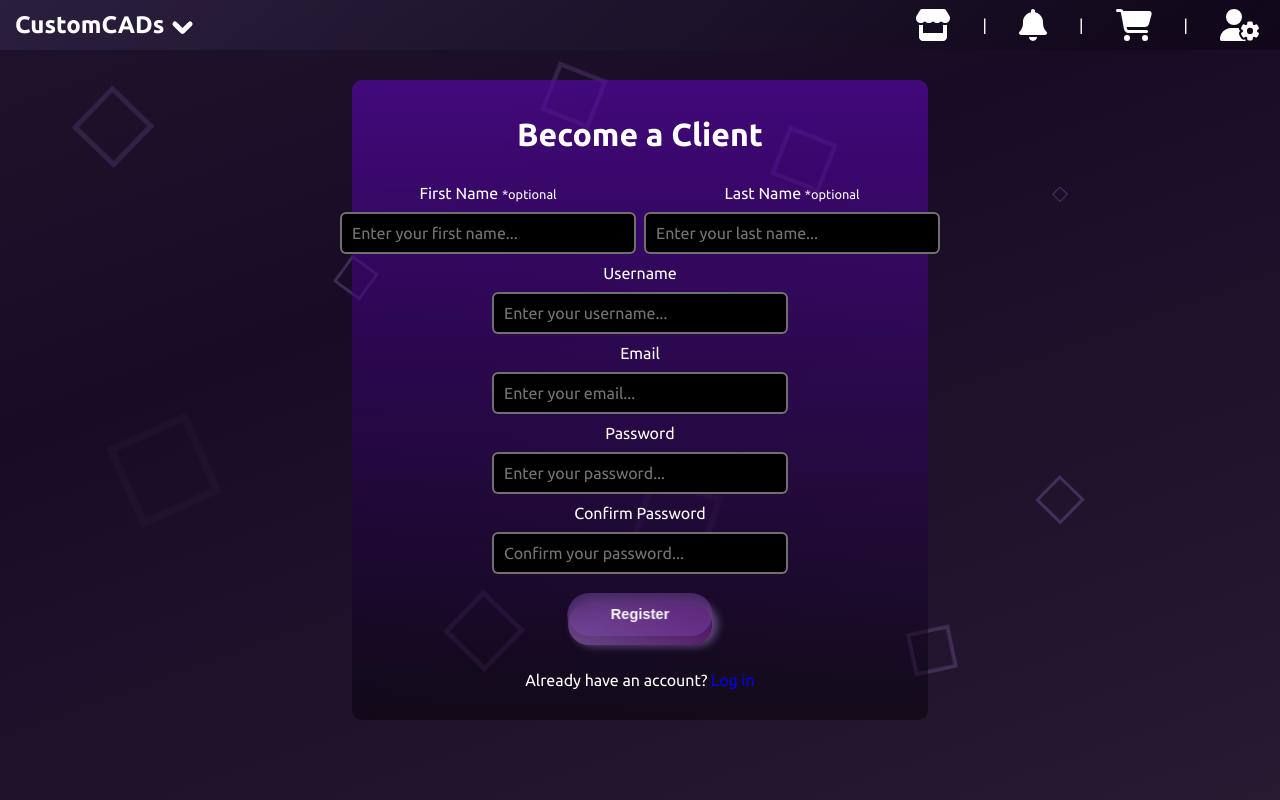
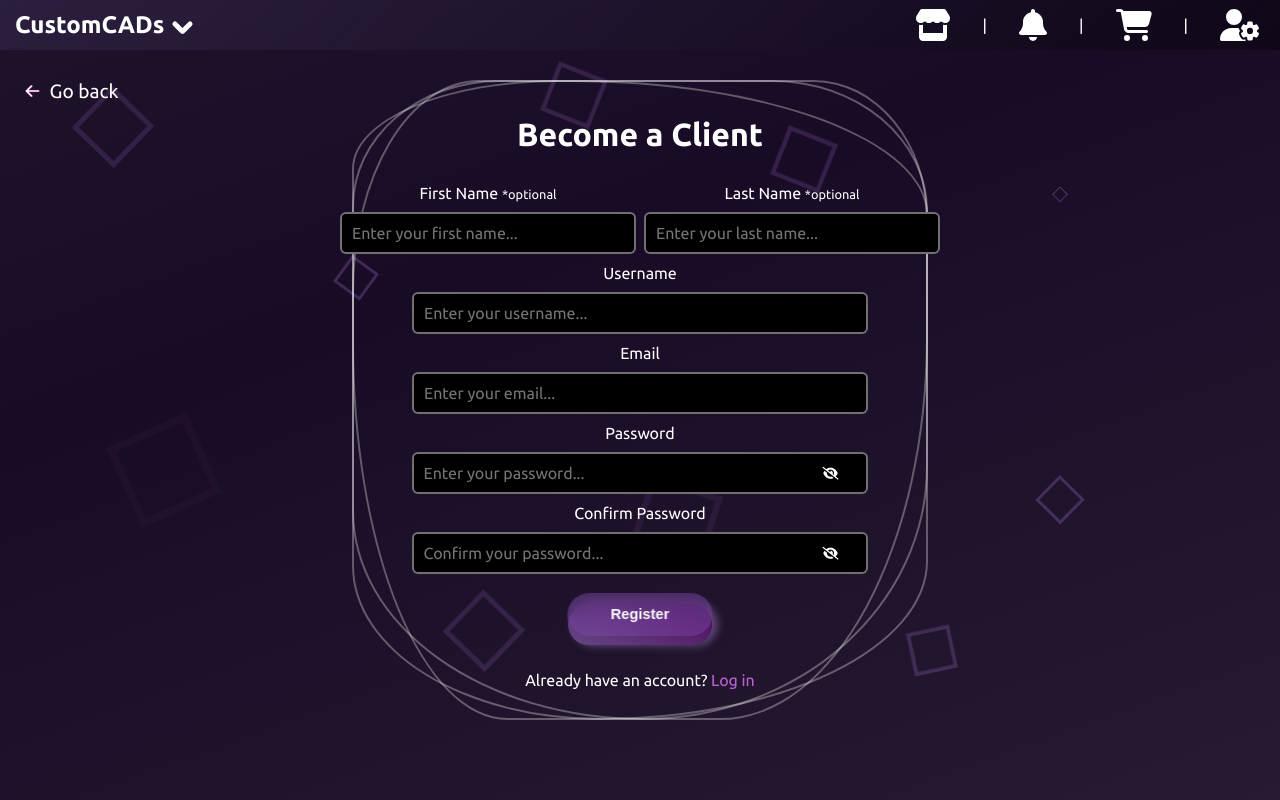
Before and after one commit to ivanzlatinov1/CustomCADsDemoDesign, a React (Vite) app in the folder data/: page /register/client in a window 1280 px wide. Shown: the top 800 px of the page. Built offline with nearby package versions, Linux system fonts and the light colour scheme; the HTML template or start-up script is replaced by a standard one.

Commit message:
finished register page

```diff
--- a/data/src/pages/Home/Home.tsx
+++ b/data/src/pages/Home/Home.tsx
@@ -8,7 +8,15 @@ import styles from './Home.module.css';
 
 const Home: React.FC = () => {
     const sectionsRef = useRef<(HTMLElement | null)[]>([]);
-    const boxRef = useRef<HTMLDivElement | null>(null); // <-- Specify ref type as HTMLDivElement
+    const boxRef = useRef<HTMLDivElement | null>(null);
+
+    if (history.scrollRestoration) {
+        history.scrollRestoration = 'manual';
+    } else {
+        window.onbeforeunload = function () {
+            window.scrollTo(0, 0);
+        }
+    }
 
     useEffect(() => {
         const sectionObserver = new IntersectionObserver(
--- a/data/src/pages/Register/Client/ClientRegister.tsx
+++ b/data/src/pages/Register/Client/ClientRegister.tsx
@@ -1,5 +1,5 @@
-import React, { useState } from "react";
-import { Link } from "react-router-dom";
+import React, { useState } from "react"
+import { Link } from 'react-router-dom'
 import Transition from "../../../components/Transition/Transition"
 import BtnLink from '../../../components/Button/Button'
 import styles from '../Register.module.css'
@@ -8,6 +8,8 @@ const ClientRegister: React.FC = () => {
     const [password, setPassword] = useState("");
     const [confirmPassword, setConfirmPassword] = useState("");
     const [errorMessage, setErrorMessage] = useState("");
+    const [isPasswordVisible, setIsPasswordVisible] = useState(false);
+    const [isConfirmPasswordVisible, setIsConfirmPasswordVisible] = useState(false);
 
     const validatePasswords = (event: React.FormEvent<HTMLFormElement>): void => {
         event.preventDefault();
@@ -17,10 +19,25 @@ const ClientRegister: React.FC = () => {
         }
     };
 
+    const togglePasswordVisibility = () => {
+        setIsPasswordVisible(!isPasswordVisible);
+    };
+
+    const toggleConfirmPasswordVisibility = () => {
+        setIsConfirmPasswordVisible(!isConfirmPasswordVisible);
+    };
+
     return (
         <Transition>
             <div className={`${styles.register}`}>
+                <div className={`${styles.back}`}>
+                    <i className="fas fa-arrow-left"></i>
+                    <Link to="/register">Go back</Link>
+                </div>
                 <form className={`${styles.form}`} onSubmit={validatePasswords}>
+                    <i className={`${styles.border}`} style={{ "--color": "#8c09ff5f" } as React.CSSProperties}></i>
+                    <i className={`${styles.border}`} style={{ "--color": "#550cf377" } as React.CSSProperties}></i>
+                    <i className={`${styles.border}`} style={{ "--color": "#e43bc85e" } as React.CSSProperties}></i>
                     <h1>Become a Client</h1>
                     <div className={`${styles.optionals}`}>
                         <div className={`${styles["form-field"]}`}>
@@ -46,26 +63,38 @@ const ClientRegister: React.FC = () => {
 
                     <div className={`${styles["form-field"]}`}>
                         <label>Password</label>
+                        <div className={styles.passwordWrapper}>
                             <input
-                            type="password"
+                                type={isPasswordVisible ? "text" : "password"}
                                 id="password"
                                 placeholder="Enter your password..."
                                 value={password}
                                 onChange={(e) => setPassword(e.target.value)}
                                 name="password"
                                 required />
+                            <span onClick={togglePasswordVisibility} className={styles.eye}>
+                                {isPasswordVisible ?
+                                <i className="fas fa-eye"></i> : <i className="fas fa-eye-slash"></i>}
+                            </span>
+                        </div>
                     </div>
 
                     <div className={`${styles["form-field"]}`}>
                         <label>Confirm Password</label>
+                        <div className={styles.passwordWrapper}>
                             <input
-                            type="password"
+                                type={isConfirmPasswordVisible ? "text" : "password"}
                                 id="confirmPassword"
                                 placeholder="Confirm your password..."
                                 name="confirmPassword"
                                 value={confirmPassword}
                                 onChange={(e) => setConfirmPassword(e.target.value)}
                                 required />
+                            <span onClick={toggleConfirmPasswordVisibility} className={styles.eye}>
+                                {isConfirmPasswordVisible ?
+                                 <i className="fas fa-eye"></i> : <i className="fas fa-eye-slash"></i>}
+                            </span>
+                        </div>
                         {errorMessage && <p style={{ color: "red" }}>{errorMessage}</p>}
                     </div>
 
--- a/data/src/pages/Register/Contributor/ContributorRegister.tsx
+++ b/data/src/pages/Register/Contributor/ContributorRegister.tsx
@@ -8,6 +8,8 @@ const ContributorRegister: React.FC = () => {
     const [password, setPassword] = useState("");
     const [confirmPassword, setConfirmPassword] = useState("");
     const [errorMessage, setErrorMessage] = useState("");
+    const [isPasswordVisible, setIsPasswordVisible] = useState(false);
+    const [isConfirmPasswordVisible, setIsConfirmPasswordVisible] = useState(false);
 
     const validatePasswords = (event: React.FormEvent<HTMLFormElement>): void => {
         event.preventDefault();
@@ -17,10 +19,25 @@ const ContributorRegister: React.FC = () => {
         }
     };
 
+    const togglePasswordVisibility = () => {
+        setIsPasswordVisible(!isPasswordVisible);
+    };
+
+    const toggleConfirmPasswordVisibility = () => {
+        setIsConfirmPasswordVisible(!isConfirmPasswordVisible);
+    };
+
     return (
         <Transition>
             <div className={`${styles.register}`}>
+                <div className={`${styles.back}`}>
+                    <i className="fas fa-arrow-left"></i>
+                    <Link to="/register">Go back</Link>
+                </div>
                 <form className={`${styles.form}`} onSubmit={validatePasswords}>
+                    <i className={`${styles.border}`} style={{ "--color": "#8c09ff5f" } as React.CSSProperties}></i>
+                    <i className={`${styles.border}`} style={{ "--color": "#550cf377" } as React.CSSProperties}></i>
+                    <i className={`${styles.border}`} style={{ "--color": "#e43bc85e" } as React.CSSProperties}></i>
                     <h1>Become a Contributor</h1>
                     <div className={`${styles.optionals}`}>
                         <div className={`${styles["form-field"]}`}>
@@ -46,26 +63,38 @@ const ContributorRegister: React.FC = () => {
 
                     <div className={`${styles["form-field"]}`}>
                         <label>Password</label>
+                        <div className={styles.passwordWrapper}>
                             <input
-                            type="password"
+                                type={isPasswordVisible ? "text" : "password"}
                                 id="password"
                                 placeholder="Enter your password..."
                                 value={password}
                                 onChange={(e) => setPassword(e.target.value)}
                                 name="password"
                                 required />
+                            <span onClick={togglePasswordVisibility} className={styles.eye}>
+                                {isPasswordVisible ?
+                                    <i className="fas fa-eye"></i> : <i className="fas fa-eye-slash"></i>}
+                            </span>
+                        </div>
                     </div>
 
                     <div className={`${styles["form-field"]}`}>
                         <label>Confirm Password</label>
+                        <div className={styles.passwordWrapper}>
                             <input
-                            type="password"
+                                type={isConfirmPasswordVisible ? "text" : "password"}
                                 id="confirmPassword"
                                 placeholder="Confirm your password..."
                                 name="confirmPassword"
                                 value={confirmPassword}
                                 onChange={(e) => setConfirmPassword(e.target.value)}
                                 required />
+                            <span onClick={toggleConfirmPasswordVisibility} className={styles.eye}>
+                                {isConfirmPasswordVisible ?
+                                    <i className="fas fa-eye"></i> : <i className="fas fa-eye-slash"></i>}
+                            </span>
+                        </div>
                         {errorMessage && <p style={{ color: "red" }}>{errorMessage}</p>}
                     </div>
 
--- a/data/src/pages/Register/Register.module.css
+++ b/data/src/pages/Register/Register.module.css
@@ -7,14 +7,55 @@
 }
 
 .form {
+    position: relative;
     display: flex;
     flex-direction: column;
     justify-content: center;
     align-items: center;
     width: 45%;
     height: 80%;
-    background: linear-gradient(hsla(270, 93%, 35%, 0.628), hsla(0, 0%, 0%, 0.459));
     border-radius: 10px;
+}
+
+.form h1 {
+    color: #fff;
+    text-shadow: none;
+    transition: text-shadow .3s linear, color .3s linear;
+}
+
+.form:hover h1 {
+    color: rgba(255, 255, 255, 0.9);
+    text-shadow:
+        0 0 10px rgba(138, 43, 226, 0.8),
+        0 0 20px rgba(138, 43, 226, 0.6),
+        0 0 30px rgba(186, 85, 211, 0.7),
+        0 0 40px rgba(186, 85, 211, 0.5);
+    transition: text-shadow .3s linear;
+}
+
+.form .border {
+    position: absolute;
+    inset: 0;
+    border: 2px solid rgba(255, 255, 255, 0.315);
+    transition: 0.2s;
+    z-index: -1;
+}
+
+.form:hover .border {
+    border: 6px solid var(--color);
+    filter: drop-shadow(0 0 20px var(--color));
+}
+
+.form .border:nth-child(1) {
+    border-radius: 22% 62% 36% 27% / 33% 21% 60% 59%;
+}
+
+.form .border:nth-child(2) {
+    border-radius: 35% 37% 78% 59% / 27% 28% 34% 33%;
+}
+
+.form .border:nth-child(3) {
+    border-radius: 36% 20% 50% 51% / 14% 22% 40% 33%;
 }
 
 .form input[type="text"]:focus,
@@ -50,6 +91,7 @@
 }
 
 .form-field {
+    width: 75%;
     display: flex;
     flex-direction: column;
     align-items: center;
@@ -64,3 +106,90 @@
 .submit {
     margin: 20px;
 }
+
+.back {
+    position: absolute;
+    color: white;
+    top: 10%;
+    left: 2%;
+    display: flex;
+    gap: 10px;
+    cursor: pointer;
+    z-index: 99;
+    transition: scale 0.3s linear, color 0.3s linear;
+}
+
+.back a {
+    color: white;
+    font-size: 1.2rem;
+    transition: color .4s linear;
+}
+
+.back i {
+    margin-top: 3px;
+    -webkit-text-stroke: thin purple;
+}
+
+.back a:hover {
+    color: hsla(0, 0%, 100%, 0.635);
+}
+
+.back a:active {
+    color: hsla(272, 100%, 52%, 0.489);
+}
+
+.back a::after {
+    content: '';
+    position: absolute;
+    left: 0;
+    bottom: -2px;
+    width: 100%;
+    height: 2px;
+    background-color: hsla(281, 92%, 43%, 0.486);
+    transition: transform 0.3s ease;
+    transform: scaleX(0);
+    transform-origin: bottom right;
+}
+
+.back a:hover::after {
+    transform: scaleX(1);
+    transform-origin: bottom left;
+}
+
+.passwordWrapper {
+    position: relative;
+    width: 100%;
+    margin-right: 25px;
+}
+
+.eye {
+    position: absolute;
+    right: 5px;
+    top: 50%;
+    transform: translateY(-50%);
+    cursor: pointer;
+    font-size: 10px;
+}
+
+.form p a {
+    color: rgba(225, 116, 255, 0.813);
+    position: relative;
+}
+
+.form p a::after {
+    content: '';
+    position: absolute;
+    left: 0;
+    bottom: -2px;
+    width: 100%;
+    height: 1px;
+    background-color: hsla(295, 81%, 55%, 0.632);
+    transition: transform 0.3s ease;
+    transform: scaleX(0);
+    transform-origin: bottom right;
+}
+
+.form p a:hover::after {
+    transform: scaleX(1);
+    transform-origin: bottom left;
+}
```
Also changed, not shown: data/src/components/Home/Benefits/Benefits.module.css (+24 -3 lines). Lines whose indentation alone changed are shown as unchanged.
